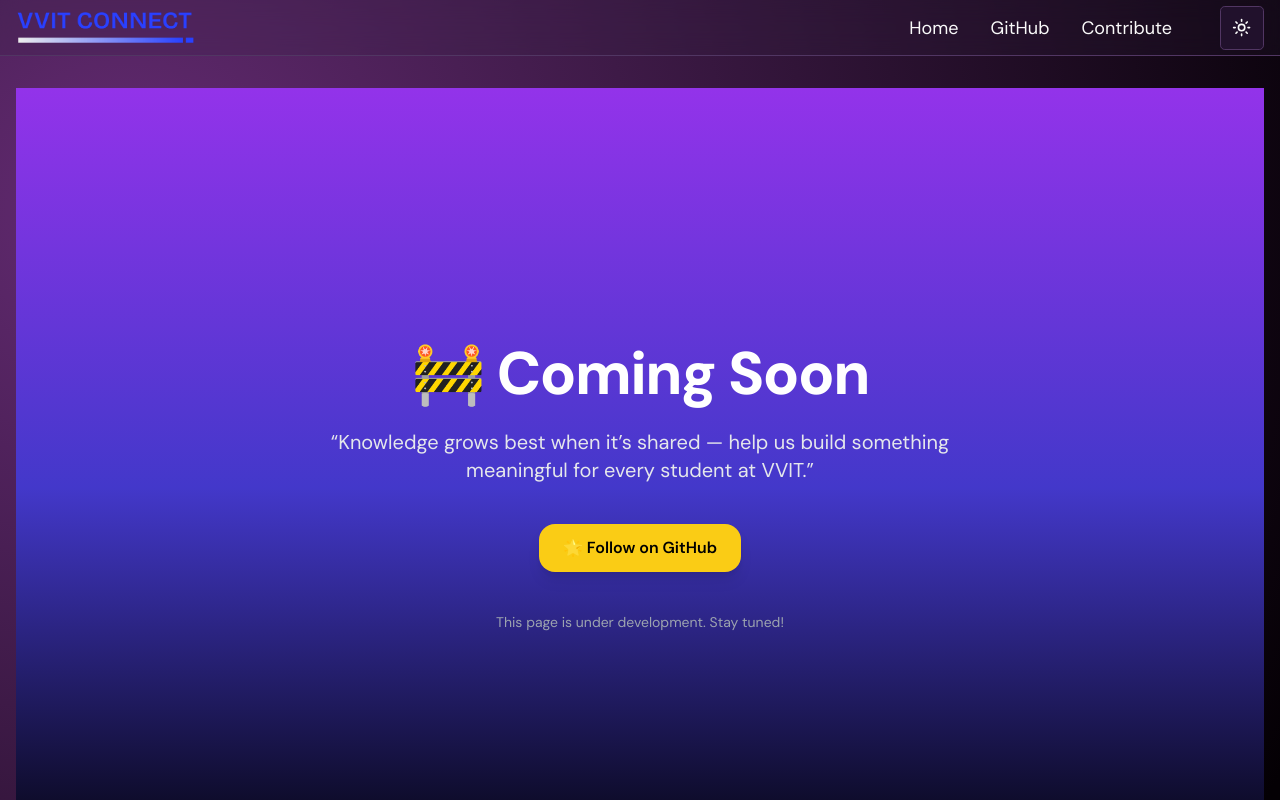
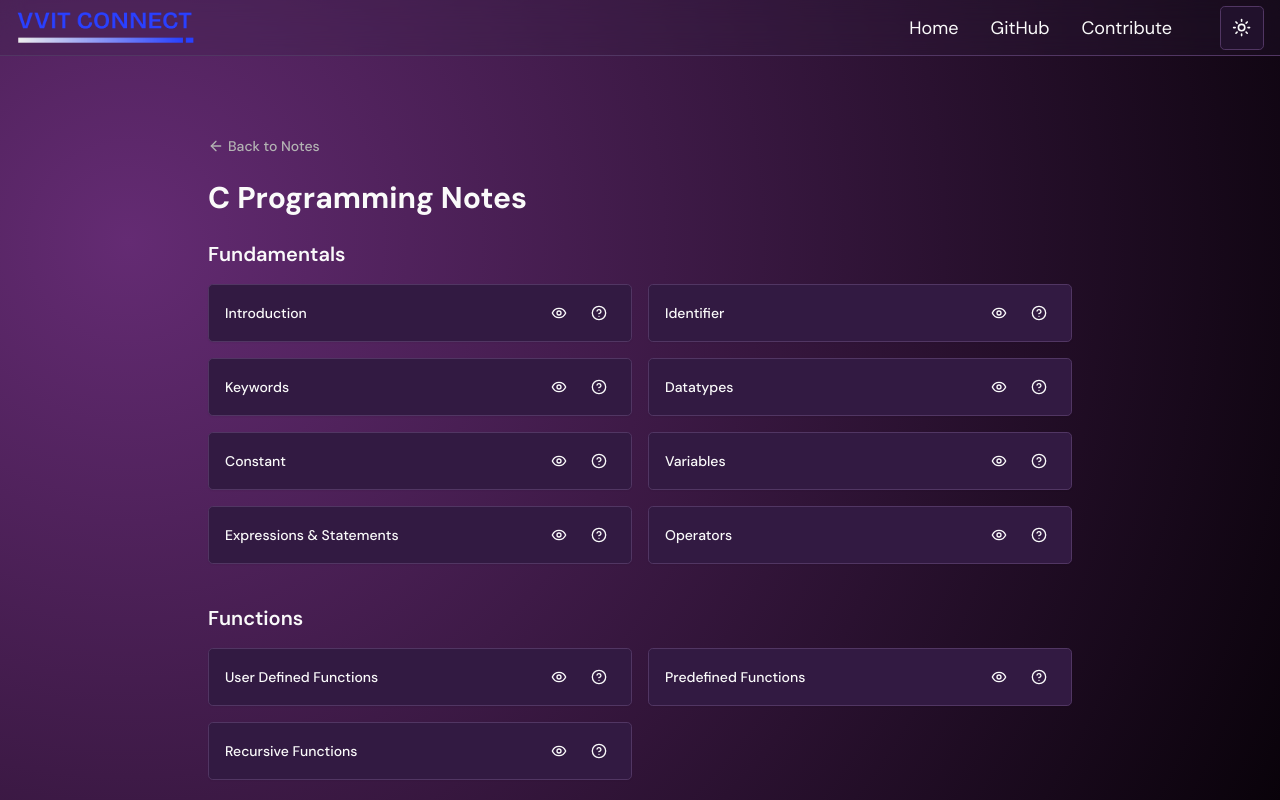
Before and after one commit to pyKinsu/VVITConnect, a Next.js app: page /notes/c in a window 1280 px wide. Before the commit this address had no page. Shown: the top 800 px of the page. Built offline with nearby package versions, Linux system fonts and the light colour scheme.

Commit message:
Create page.tsx

```diff
--- /dev/null
+++ b/src/app/notes/c/page.tsx
@@ -0,0 +1,92 @@
+"use client";
+
+import { ArrowLeft, Eye, HelpCircle } from "lucide-react";
+import Link from "next/link";
+
+export default function CNotesPage() {
+  const chapters = [
+    {
+      title: "Fundamentals",
+      topics: [
+        { name: "Introduction", slug: "introduction" },
+        { name: "Identifier", slug: "identifier" },
+        { name: "Keywords", slug: "keywords" },
+        { name: "Datatypes", slug: "datatypes" },
+        { name: "Constant", slug: "constant" },
+        { name: "Variables", slug: "variables" },
+        { name: "Expressions & Statements", slug: "expressions-statements" },
+        { name: "Operators", slug: "operators" },
+      ],
+    },
+    {
+      title: "Functions",
+      topics: [
+        { name: "User Defined Functions", slug: "user-defined" },
+        { name: "Predefined Functions", slug: "predefined" },
+        { name: "Recursive Functions", slug: "recursive" },
+      ],
+    },
+    {
+      title: "Arrays",
+      topics: [
+        { name: "Array", slug: "array" },
+        { name: "Array and its Types", slug: "types" },
+        { name: "Array in Functions", slug: "in-functions" },
+      ],
+    },
+  ];
+
+  return (
+    <div className="max-w-4xl mx-auto px-4 py-12">
+      {/* Back button */}
+      <Link
+        href="/notes"
+        className="inline-flex items-center text-sm font-medium text-muted-foreground hover:text-foreground transition-colors mb-6"
+      >
+        <ArrowLeft className="w-4 h-4 mr-1" />
+        Back to Notes
+      </Link>
+
+      {/* Title */}
+      <h1 className="text-3xl font-bold mb-6">C Programming Notes</h1>
+
+      {/* Chapters */}
+      <div className="space-y-10">
+        {chapters.map((chapter) => (
+          <div key={chapter.title}>
+            <h2 className="text-xl font-semibold mb-4">{chapter.title}</h2>
+            <div className="grid grid-cols-1 sm:grid-cols-2 gap-4">
+              {chapter.topics.map((topic) => (
+                <div
+                  key={topic.slug}
+                  className="flex justify-between items-center px-4 py-3 rounded-lg border bg-card shadow-sm"
+                >
+                  <span className="text-sm font-medium">{topic.name}</span>
+                  <div className="flex gap-2">
+                    {/* View Notes */}
+                    <Link
+                      href={`/notes/c/${chapter.title.toLowerCase()}/${topic.slug}`}
+                      className="p-2 rounded-md hover:bg-accent hover:text-accent-foreground transition-colors"
+                      aria-label={`View notes for ${topic.name}`}
+                    >
+                      <Eye className="w-4 h-4" />
+                    </Link>
+
+                    {/* Take Quiz */}
+                    <Link
+                      href={`/quiz/c/${chapter.title.toLowerCase()}/${topic.slug}`}
+                      className="p-2 rounded-md hover:bg-accent hover:text-accent-foreground transition-colors"
+                      aria-label={`Take quiz for ${topic.name}`}
+                    >
+                      <HelpCircle className="w-4 h-4" />
+                    </Link>
+                  </div>
+                </div>
+              ))}
+            </div>
+          </div>
+        ))}
+      </div>
+    </div>
+  );
+}
```
